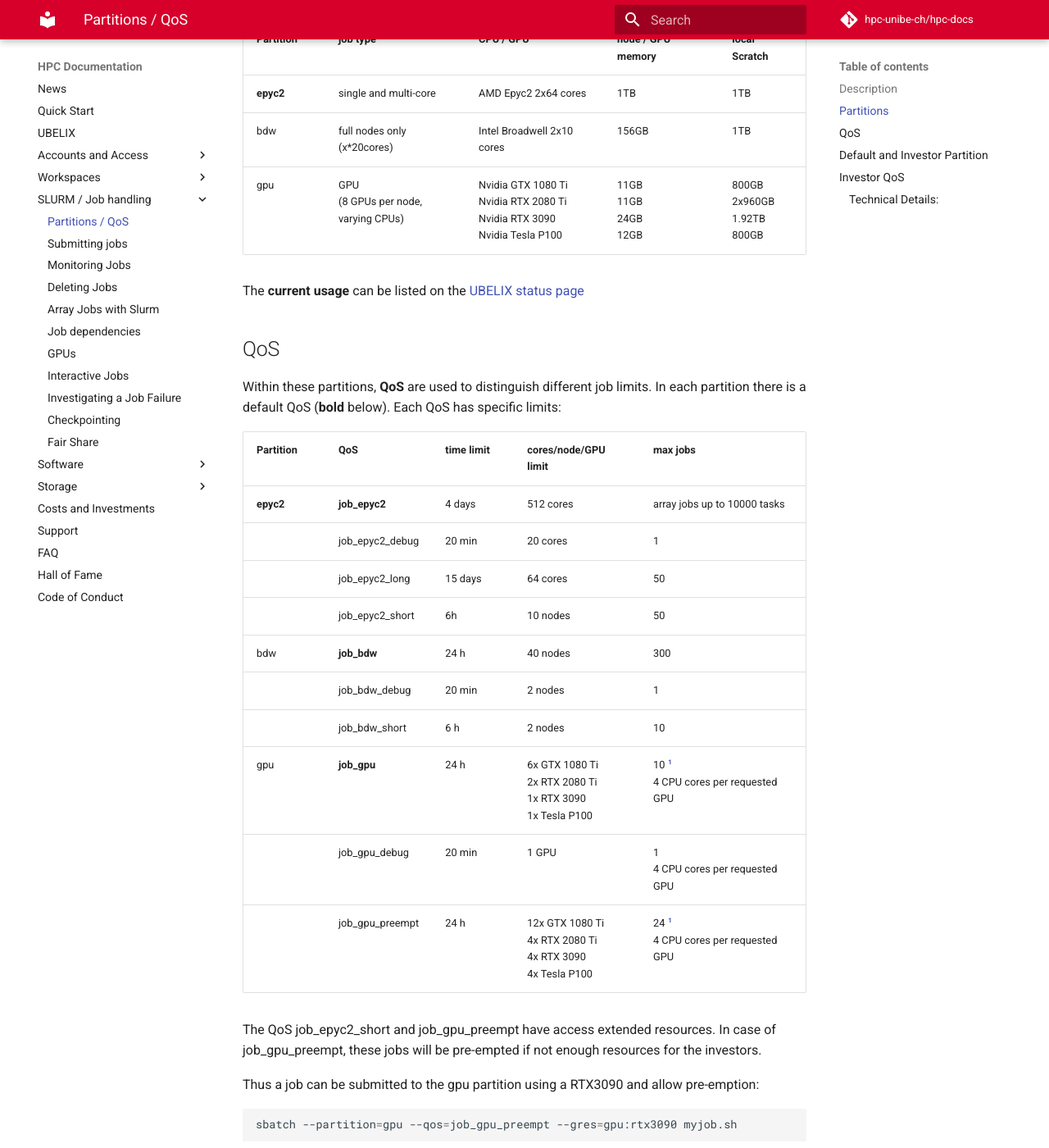
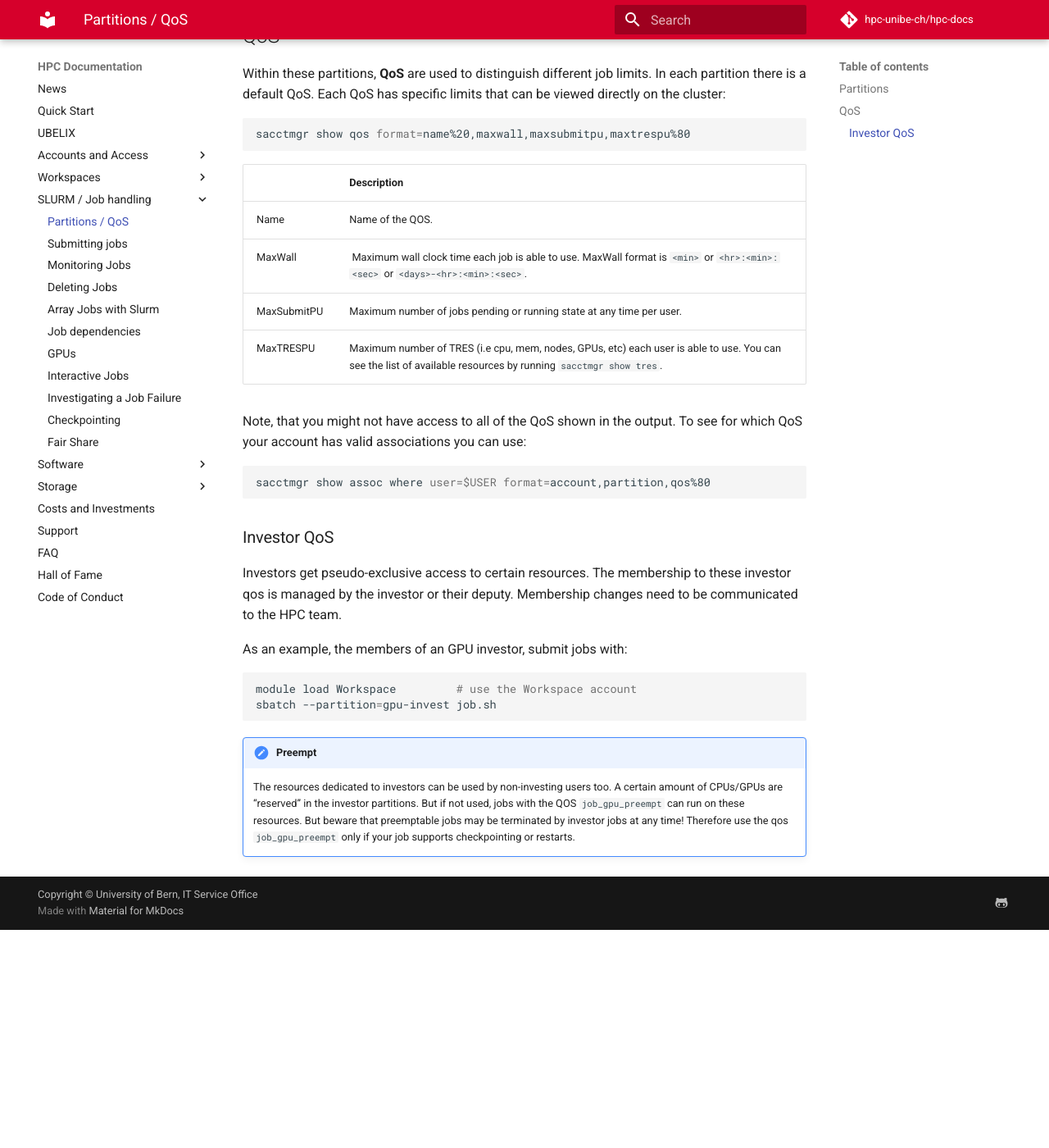
Before and after one commit to hpc-unibe-ch/hpc-unibe-ch.github.io, an MkDocs documentation site: the page built from docs/slurm/partitions.md, in a window 1280 px wide and 1400 px high, scrolled down 761 px. Shown: the whole window at 82% size. Built offline with MkDocs 1.6.1 and Material for MkDocs 9.7.7, drawn with Linux system fonts in a browser that asks for light colours; comment, search, counter and statistics services are not loaded; after the commit the page ends 1895 px from its top, so only the background shows below that; some of the changed text lies outside the part shown.

Commit message:
Update slurm partition/qos info

````diff
--- a/docs/slurm/partitions.md
+++ b/docs/slurm/partitions.md
@@ -1,74 +1,43 @@
 # SLURM partition and QOS
 
-## Description
-UBELIX provides different CPU and GPU architectures. Furthermore, we provide job different queues for different job priorities and limitations.
-
-!!! note "restructuring 04.05.2021"
-    With the maintainace 04.05.2021 we restructured the Slurm partition to:
-
-    - more effcient resource usage: All users get access to all resources. Investors have priviledeged access
-    - general access to GPUs without preempting
-    - resource sharing (fair share) based on research groups using Workspaces, instead of institute based sharing
-    - simpler partition design
-
-There are three main control mechanisms to specify queues and resources:
-
-- [**Partitions**](#partitions) and
-- [Quality of Service (**QoS**)](#qos)
-- `--gres` to select the targeted GPU architecture, see [GPUs](gpus.md)
+UBELIX provides different CPU and GPU architectures. These are generally structured in partitions and further tunable by "Quality of Service" (QoS).
 
 ## Partitions
-There are the current 3 partitions, epyc2 is default:
+There are the currently 3 partitions:
 
 | Partition | job type | CPU / GPU | node / GPU memory | local Scratch |
 | --------- | -------- | ---------- | ---------------- | ------------- |
-|**epyc2** | single and multi-core |AMD Epyc2 2x64 cores | 1TB | 1TB |
+|**epyc2 (default)** | single and multi-core |AMD Epyc2 2x64 cores | 1TB | 1TB |
 | bdw | full nodes only (x*20cores) | Intel Broadwell 2x10 cores | 156GB | 1TB |
-| gpu | GPU <br> (8 GPUs per node, <br> varying CPUs) | Nvidia GTX 1080 Ti <br> Nvidia RTX 2080 Ti <br> Nvidia RTX 3090 <br> Nvidia Tesla P100  | 11GB <br> 11GB <br> 24GB <br> 12GB | 800GB <br> 2x960GB <br> 1.92TB <br> 800GB  |
+| gpu | GPU <br> (8 GPUs per node, <br> varying CPUs) | Nvidia GTX 1080 Ti <br> Nvidia RTX 2080 Ti <br> Nvidia RTX 3090 <br> Nvidia Tesla P100 <br> Nvidia A100 | 11GB <br> 11GB <br> 24GB <br> 12GB <br> 80GB | 800GB <br> 2x960GB <br> 1.92TB <br> 800GB <br> 1.92TB |
 
-The **current usage** can be listed on the [UBELIX status page](https://www.ubelix.unibe.ch/)
+The **current usage** can be listed on the [UBELIX status page](https://www.ubelix.hpc.unibe.ch)
 
 ## QoS
-Within these partitions, **QoS** are used to distinguish different job limits. In each partition there is a default QoS (**bold** below). Each QoS has specific limits:
+Within these partitions, **QoS** are used to distinguish different job limits.
+In each partition there is a default QoS. Each QoS has specific
+limits that can be viewed directly on the cluster:
 
-| Partition | QoS | time limit | cores/node/GPU limit | max jobs |
-| --------- | --- | ---------- | ---------------- | ------- |
-| **epyc2** | **job_epyc2** | 4 days | 512 cores | array jobs up to 10000 tasks |
-| | job_epyc2_debug | 20 min | 20 cores | 1 |
-| | job_epyc2_long | 15 days | 64 cores | 50 |
-| | job_epyc2_short | 6h | 10 nodes | 50 |
-| bdw | **job_bdw** | 24 h | 40 nodes | 300 |
-| | job_bdw_debug | 20 min | 2 nodes | 1 |
-| | job_bdw_short | 6 h | 2 nodes | 10 |
-| gpu | **job_gpu** | 24 h | 6x GTX 1080 Ti <br> 2x RTX 2080 Ti <br> 1x RTX 3090 <br> 1x Tesla P100 | 10 [^jobLim] <br> 4 CPU cores per requested GPU |
-| | job_gpu_debug | 20 min | 1 GPU | 1 <br> 4 CPU cores per requested GPU |
-| | job_gpu_preempt | 24 h | 12x GTX 1080 Ti <br> 4x RTX 2080 Ti <br> 4x RTX 3090 <br> 4x Tesla P100 | 24 [^jobLim] <br> 4 CPU cores per requested GPU |
-
-[^jobLim]: The gpu job limits are determined by the maximum of single GPU jobs on all architecture. But keep in mind, that jobs should be submitted to the best suited architecture.
-
-The QoS job_epyc2_short and job_gpu_preempt have access extended resources. In case of job_gpu_preempt, these jobs will be pre-empted if not enough resources for the investors.
-
-Thus a job can be submitted to the gpu partition using a RTX3090 and allow pre-emption:
-
-```Bash
-sbatch --partition=gpu --qos=job_gpu_preempt --gres=gpu:rtx3090 myjob.sh
+```bash
+sacctmgr show qos format=name%20,maxwall,maxsubmitpu,maxtrespu%80
 ```
 
-Please see for more details: [GPUs](gpus.md)
+|       | Description |
+| ----- | ----------- |
+| Name | Name of the QOS. |
+| MaxWall | Maximum wall clock time each job is able to use. MaxWall format is `<min>` or `<hr>:<min>:<sec>` or `<days>-<hr>:<min>:<sec>`. |
+| MaxSubmitPU | Maximum number of jobs pending or running state at any time per user.
+| MaxTRESPU | Maximum number of TRES (i.e cpu, mem, nodes, GPUs, etc) each user is able to use. You can see the list of available resources by running `sacctmgr show tres`. |
 
-## Default and Investor Partition
-All resources are tried to privide in a most accessible way, preventing idle time. Thus the resouces meant for investors can be used by non-investing users too.
-Therefore, from the whole resources a certain amount of CPUs/GPUs are "reserved" in the investor partition. But if not used, jobs with `job_gpu_preempt` or `job_{bdw|epyc2}_short` can run on these resources. These are floating resources and do not bind to specific hardware, only certain amount per hardware type.
+Note, that you might not have access to all of the QoS shown in the output. To
+see for which QoS your account has valid associations you can use:
 
-## Investor QoS
-Investors get elvated priviledges on certain resources.
-The membership to these investor priviledges will/are managed on basis of HPC Workspaces, see [Workspace Management](../hpc-workspaces/management.md#investor-qos).
+```bash
+sacctmgr show assoc where user=$USER format=account,partition,qos%80
+```
 
-To utilize the invested resources, members need to specify one of the following investor partitions:
-
-- `epyc2-invest`,
-- `bdw-invest`,
-- `gpu-invest`
+### Investor QoS
+Investors get pseudo-exclusive access to certain resources. The membership to these investor qos is managed by the investor or their deputy. Membership changes need to be communicated to the HPC team.
 
 As an example, the members of an GPU investor, submit jobs with:
 ```Bash
@@ -76,13 +45,6 @@
 sbatch --partition=gpu-invest job.sh
 ```
 
-!!! note ""
-    previous `empi` investors now use `bdw-invest` partition and GPU investors use `gpu-invest`
-
-### Technical Details:
-Within the investor partition, *investor QoS* are specified. These have the format `job_<partitionBase>_<investorID>`, e.g. "job_bdw_aschauer".
-These QoS will be default for the members in the investor partition. And therewith do not need to be specified.
-You can check your investor QoS and the used partitions using:
-```Bash
-sacctmgr show assoc where user=$USER format=user%20,account%20,partition%16,qos%40,defaultqos%20
-```
+!!! note "Preempt"
+    The resources dedicated to investors can be used by non-investing users too.
+    A certain amount of CPUs/GPUs are "reserved" in the investor partitions. But if not used, jobs with the QOS `job_gpu_preempt` can run on these resources. But beware that preemptable jobs may be terminated by investor jobs at any time! Therefore use the qos `job_gpu_preempt` only if your job supports checkpointing or restarts.
````
